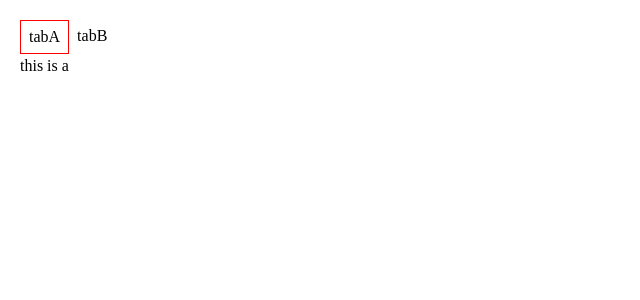
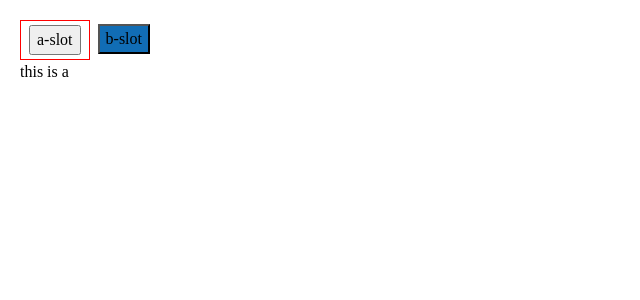
Before and after one commit to wangkaiwd/kui, a Vue app: page / in a window 1280 px wide. Shown: the top 300 px of the page, without its empty margins (0-640 px from the left). Built offline with nearby package versions, Linux system fonts and the light colour scheme.

Commit message:
feat: implement custom tab title feature but not know why this is ok

```diff
--- a/src/components/tabs/demo.vue
+++ b/src/components/tabs/demo.vue
@@ -1,10 +1,16 @@
 <template>
   <div class="k-tab-demo">
     <k-tab v-model="activeKey" @change="onChange">
-      <k-tab-pane name="a" tab="tabA" @click="onClick">
+      <k-tab-pane name="a" @click="onClick">
+        <template #tab="item">
+          <button>{{ item.name }}-slot</button>
+        </template>
         this is a
       </k-tab-pane>
       <k-tab-pane name="b" tab="tabB">
+        <template #tab="item">
+          <button style="background-color: #116db5;">{{ item.name }}-slot</button>
+        </template>
         this is b
       </k-tab-pane>
     </k-tab>
--- a/src/components/tabs/tab-pane.vue
+++ b/src/components/tabs/tab-pane.vue
@@ -19,14 +19,16 @@ export default defineComponent({
       type: String
     }
   },
-  setup (props) {
+  setup (props, { slots }) {
+    console.log('slots', slots);
     // only when parent execute provide and provide property's name is TabsKey tabsContext still would have value
     const tabsContext = inject<TabsContext>(TabsKey);
     const paneVisible = computed(() => tabsContext?.modelValue?.value === props.name);
     onMounted(() => {
       tabsContext?.addItem({
         name: props.name,
-        tab: props.tab
+        tab: props.tab,
+        tabSlot: slots.tab
       });
     });
     onBeforeUnmount(() => {
--- a/src/components/tabs/tabs.vue
+++ b/src/components/tabs/tabs.vue
@@ -1,9 +1,16 @@
 <template>
   <div class="k-tabs">
     <div class="k-tabs-navs">
-      <div @click="onChange(item)" class="k-tabs-title" :class="{active: item.name === modelValue}"
-           v-for="item in items" :key="item.name">
-        {{ item.tab }}
+      <div
+        @click="onChange(item)"
+        class="k-tabs-title"
+        :class="{active: item.name === modelValue}"
+        v-for="item in items" :key="item.name"
+      >
+        <component v-if="item.tabSlot" :is="item.tabSlot" v-bind="item"></component>
+        <template v-else>
+          {{ item.tab }}
+        </template>
       </div>
     </div>
     <slot></slot>
--- a/src/components/tabs/types.ts
+++ b/src/components/tabs/types.ts
@@ -1,4 +1,4 @@
-import { Ref } from 'vue';
+import { Ref, Slot } from 'vue';
 
 export const TabsKey = 'KTabs';
 
@@ -13,4 +13,5 @@ export interface TabsContext {
 export interface TabPaneContext {
   name: string
   tab?: string
+  tabSlot?: Slot
 }
```
